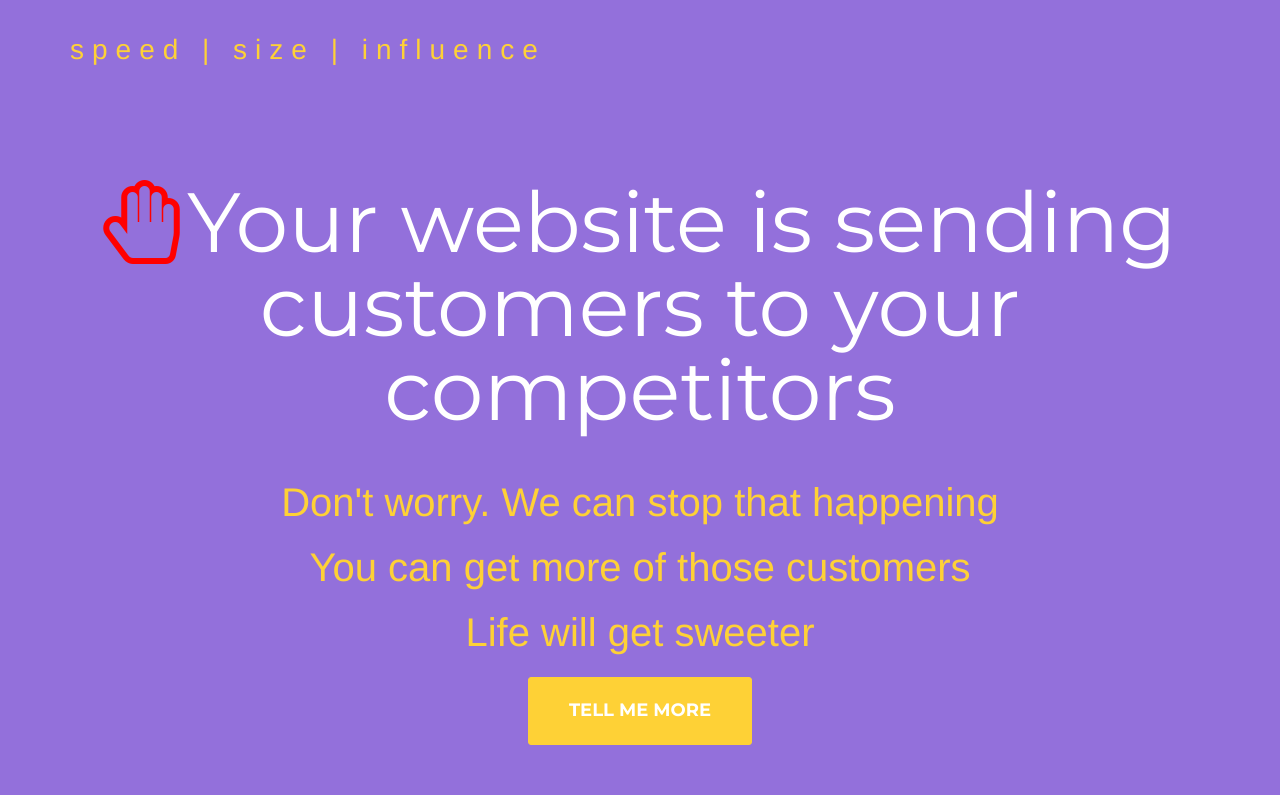
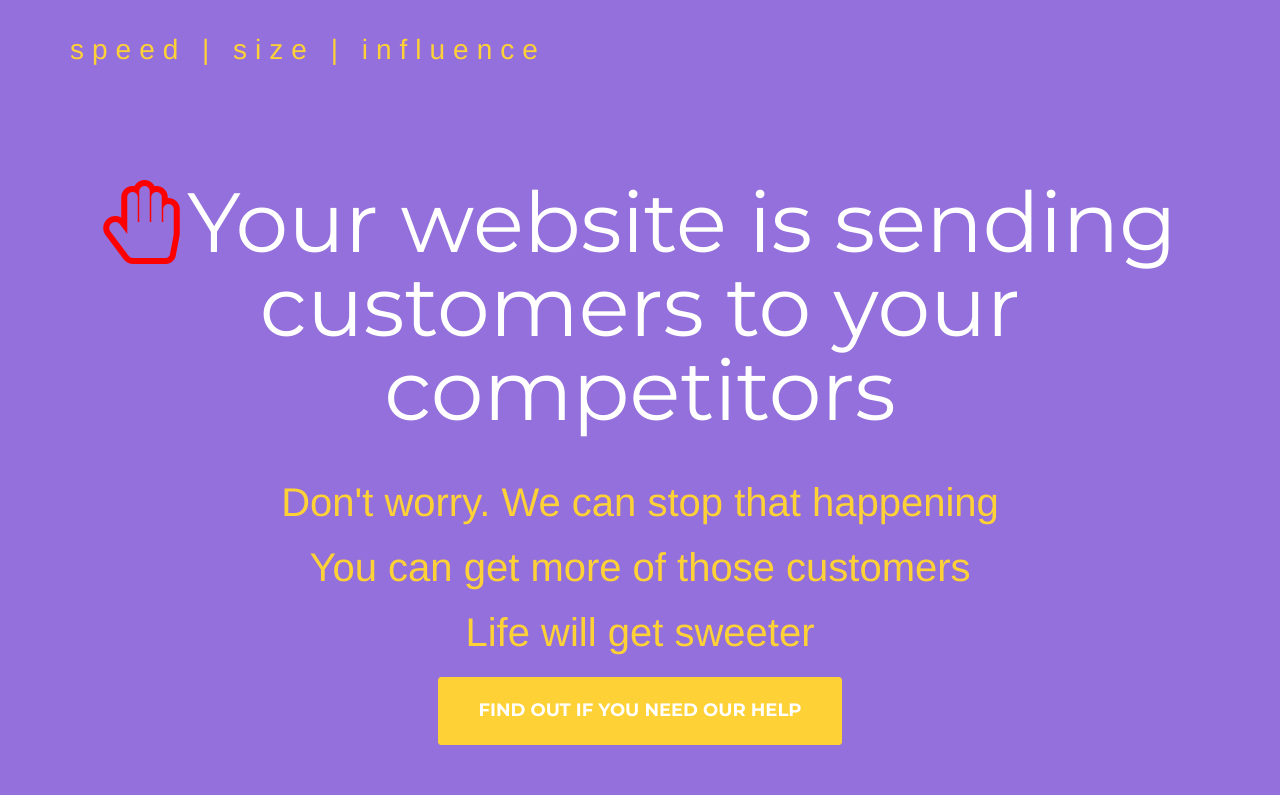
Before and after one commit to dindi-jekyll/landing, a plain HTML site: page index.html in a window 1280 px wide. Shown: the top 800 px of the page. Drawn offline with nearby package versions, Linux system fonts and the light colour scheme; a web font is replaced by a local one.

```diff
--- a/index.html
+++ b/index.html
@@ -63,7 +63,7 @@
                 <div class="intro-lead-in">Don't worry. We can stop that happening</div>
                 <div class="intro-lead-in">You can get more of those customers</div>
                 <div class="intro-lead-in">Life will get sweeter </div>
-                <a href="#services" class="page-scroll btn btn-xl">Tell Me More</a>
+                <a href="#services" class="page-scroll btn btn-xl">Find out if you need our help</a>
             </div>
         </div>
     </header>
```
